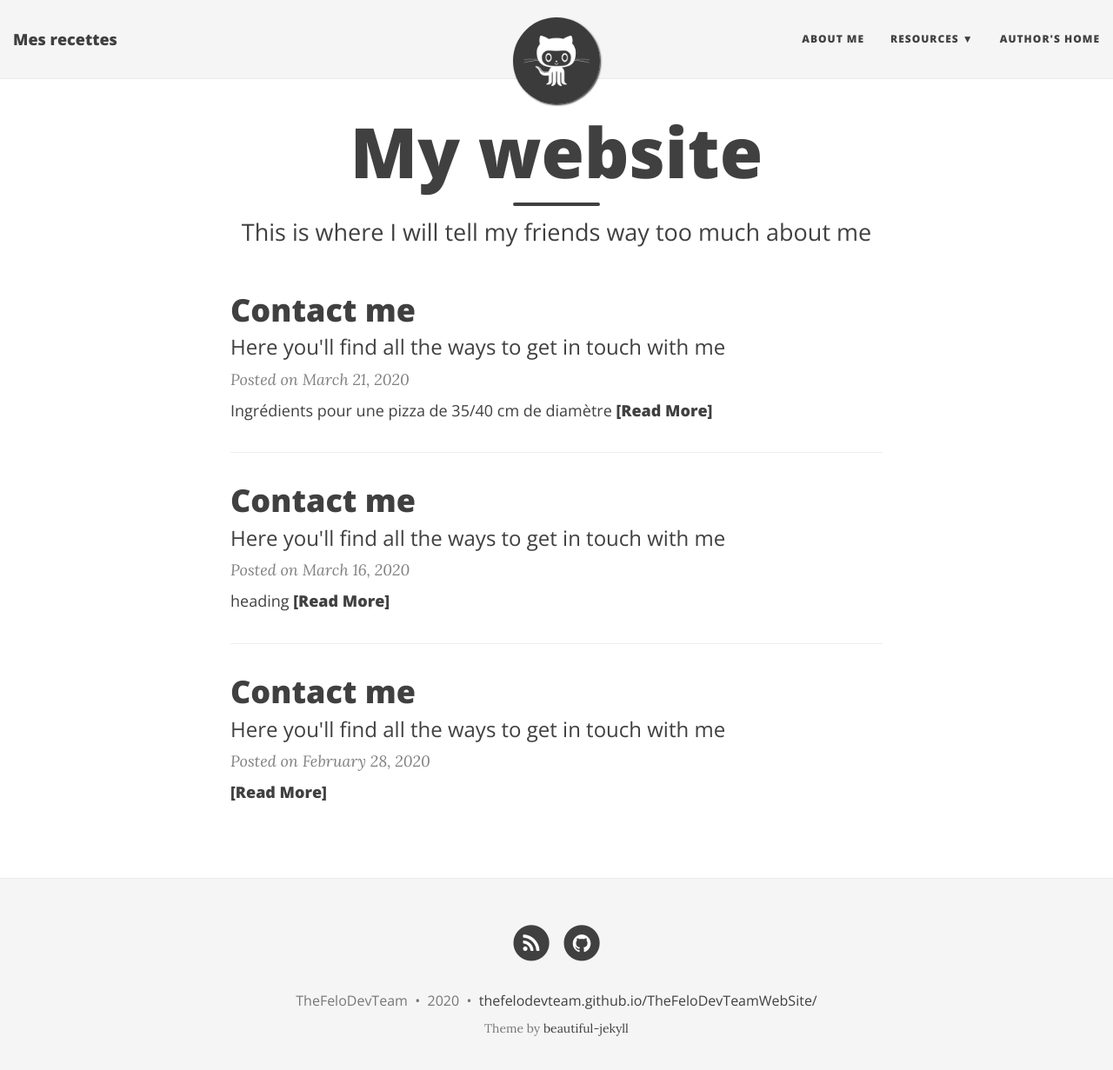
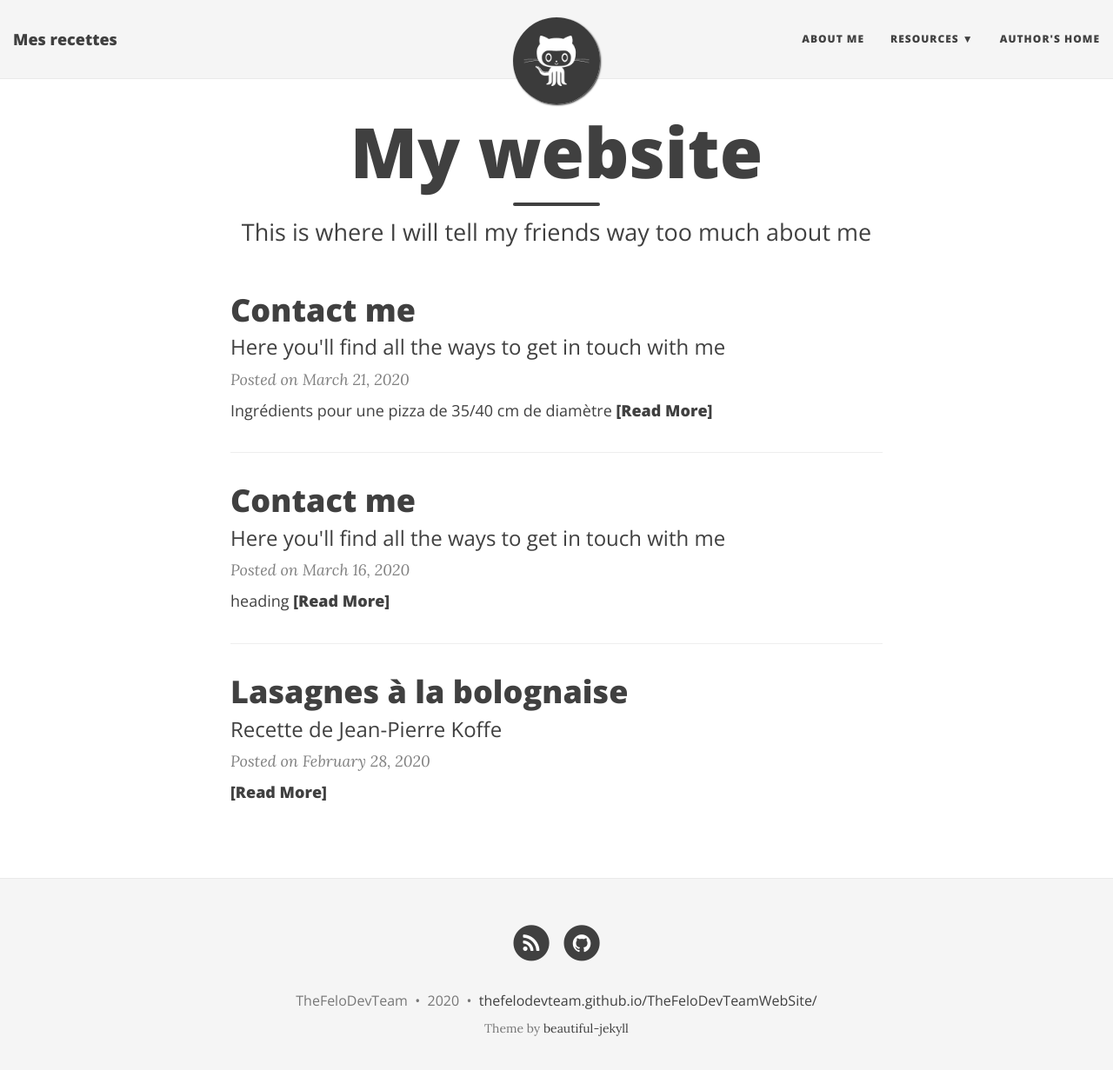
Before and after one commit to TheFeloDevTeam/TheBlogOfFeloFamily, a Jekyll site: the page built from index.html, in a window 1280 px wide and 1244 px high. Shown: the top 1231 px of the window at 87% size. Built offline with Jekyll 4.4.1, drawn with Linux system fonts in a browser that asks for light colours; nearby versions of some CDN libraries; the list of posts is cut into pages by our own code.

Commit message:
Update 2020-02-28-Lasagnes-bolognaise.md

```diff
--- a/_posts/2020-02-28-Lasagnes-bolognaise.md
+++ b/_posts/2020-02-28-Lasagnes-bolognaise.md
@@ -1,6 +1,6 @@
 ---
-title: Contact me
-subtitle: Here you'll find all the ways to get in touch with me
+title: Lasagnes à la bolognaise
+subtitle: Recette de Jean-Pierre Koffe
 ---
 
 <script src="https://gist.github.com/christianfelicite/e6fe830d808c701c3b588eb00a6c2928.js?file=bechamel.md"></script>
```
